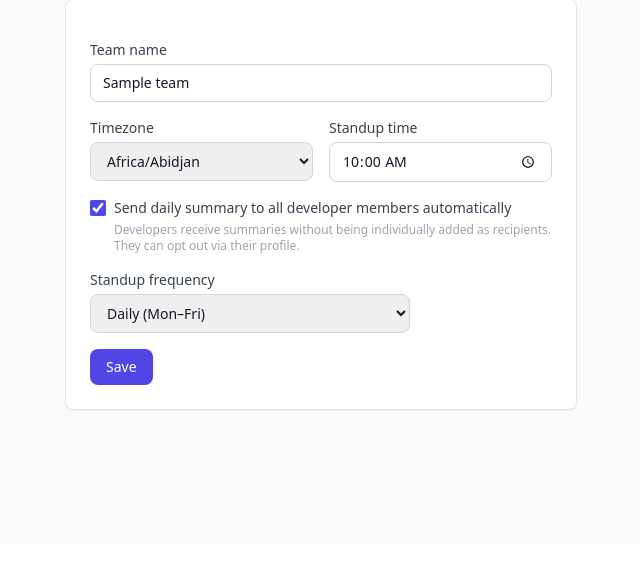
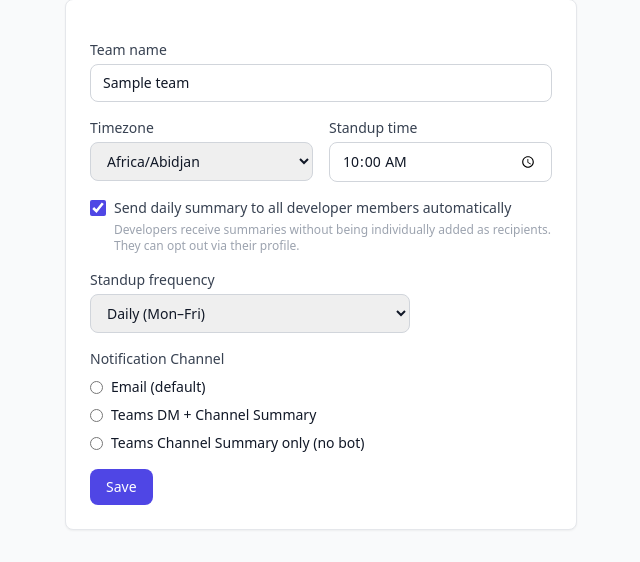
Before and after one commit to cedric-r/asyncstandup, a PHP site: page /teams/edit.php?id=1 in a window 1280 px wide. Shown: the part 256-818 px from the top of the page, without its empty margins (79-719 px from the left). Before the commit the page ends 667 px from the top, so only its background shows below. Run offline with PHP 8.4, Linux system fonts and the light colour scheme; the visitor is signed in with stand-in values (Sample User, id 1); tables that the repository leaves empty hold one stand-in row (values such as "Sample post"); some libraries are stand-ins or nearby versions.

Commit message:
feat(us-36): Teams schema — notification_channel, webhook_url, aad_id, mode selector UI
- tests/schema-sqlite.sql: 4 cols to teams (notification_channel NOT NULL DEFAULT 'email',
  teams_webhook_url, teams_channel_name, teams_conversation_ref) + 2 cols to users
  (teams_aad_id, teams_conversation_ref)
- db/schema.sql + schema-postgresql.sql: matching ALTER TABLE statements
- src/TeamRepository.php: updateTeam() — 3 new params (notificationChannel, teamsWebhookUrl,
  teamsChannelName); validation (enum check + HTTPS URL for teams modes); return array|false;
  getTeamById() ?? false satisfies PHPStan
- public/teams/edit.php: POST extracts new params; updateTeam() result checked for false;
  fieldset radio group (email/teams/teams-summary) + teams-fields div (PHP initial visibility +
  IIFE JS toggle); no-JS-safe (PHP sets display style from current value)
- tests/TeamsSchemaTest.php: 3 tests (default email, store webhook, reject invalid channel)

Result: 112 tests, 222 assertions — all pass; phpstan level 5 — 0 errors

```diff
--- a/public/teams/edit.php
+++ b/public/teams/edit.php
@@ -37,11 +37,22 @@ if ($_SERVER['REQUEST_METHOD'] === 'POST') {
                     ? max(1, min(7, (int) ($_POST['frequency_day'] ?? 1)))
                     : null;
 
+    $channel     = in_array($_POST['notification_channel'] ?? '', ['email', 'teams', 'teams-summary'], true)
+                   ? $_POST['notification_channel'] : 'email';
+    $webhookUrl  = trim($_POST['teams_webhook_url'] ?? '') ?: null;
+    $channelName = trim($_POST['teams_channel_name'] ?? '') ?: null;
+
     if (empty($errors)) {
-        updateTeam($pdo, $teamId, $name, $timezone, $standupTime . ':00', $summaryToAllDevelopers, $frequency, $frequencyDay);
-        setFlash('success', 'Team settings updated.');
-        header('Location: /teams/edit.php?id=' . $teamId);
-        exit;
+        $result = updateTeam($pdo, $teamId, $name, $timezone, $standupTime . ':00',
+                             $summaryToAllDevelopers, $frequency, $frequencyDay,
+                             $channel, $webhookUrl, $channelName);
+        if ($result === false) {
+            $errors[] = 'Invalid notification channel or missing/invalid webhook URL for Teams mode.';
+        } else {
+            setFlash('success', 'Team settings updated.');
+            header('Location: /teams/edit.php?id=' . $teamId);
+            exit;
+        }
     }
 }
 
@@ -118,6 +129,59 @@ ob_start();
       this.value === 'weekly' ? 'block' : 'none';
   });
   </script>
+  <?php
+  $currentChannel = $_POST['notification_channel'] ?? $team['notification_channel'] ?? 'email';
+  $teamsFieldsVisible = in_array($currentChannel, ['teams', 'teams-summary'], true);
+  ?>
+  <fieldset class="mt-6">
+    <legend class="text-sm font-medium text-gray-700 mb-2">Notification Channel</legend>
+    <div class="space-y-2">
+      <?php foreach (['email' => 'Email (default)', 'teams' => 'Teams DM + Channel Summary', 'teams-summary' => 'Teams Channel Summary only (no bot)'] as $val => $lbl): ?>
+      <label class="flex items-center gap-2 text-sm">
+        <input type="radio" name="notification_channel" value="<?= htmlspecialchars($val, ENT_QUOTES, 'UTF-8') ?>"
+               <?= $currentChannel === $val ? 'checked' : '' ?>>
+        <?= htmlspecialchars($lbl, ENT_QUOTES, 'UTF-8') ?>
+      </label>
+      <?php endforeach; ?>
+    </div>
+  </fieldset>
+
+  <div id="teams-fields" class="mt-4 space-y-4" style="display:<?= $teamsFieldsVisible ? '' : 'none' ?>">
+    <div>
+      <label class="block text-sm font-medium text-gray-700 mb-1">
+        Incoming Webhook URL <span class="text-red-500">*</span>
+      </label>
+      <input type="url" name="teams_webhook_url" maxlength="500"
+             value="<?= htmlspecialchars($_POST['teams_webhook_url'] ?? $team['teams_webhook_url'] ?? '', ENT_QUOTES, 'UTF-8') ?>"
+             class="w-full border border-gray-300 rounded-lg px-3 py-2 text-sm font-mono"
+             placeholder="https://xxxxxxx.webhook.office.com/webhookb2/...">
+      <p class="text-xs text-gray-500 mt-1">Found in Teams → channel → Connectors → Incoming Webhook</p>
+    </div>
+    <div>
+      <label class="block text-sm font-medium text-gray-700 mb-1">
+        Channel name <span class="text-gray-400 font-normal">(display only)</span>
+      </label>
+      <input type="text" name="teams_channel_name" maxlength="100"
+             value="<?= htmlspecialchars($_POST['teams_channel_name'] ?? $team['teams_channel_name'] ?? '', ENT_QUOTES, 'UTF-8') ?>"
+             class="w-full border border-gray-300 rounded-lg px-3 py-2 text-sm"
+             placeholder="e.g. #standup-alerts">
+    </div>
+  </div>
+
+  <script>
+  (function () {
+    var fields = document.getElementById('teams-fields');
+    function update() {
+      var sel = document.querySelector('input[name="notification_channel"]:checked');
+      fields.style.display = (sel && (sel.value === 'teams' || sel.value === 'teams-summary')) ? '' : 'none';
+    }
+    document.querySelectorAll('input[name="notification_channel"]').forEach(function (r) {
+      r.addEventListener('change', update);
+    });
+    update();
+  }());
+  </script>
+
   <button type="submit" class="mt-4 bg-indigo-600 hover:bg-indigo-700 text-white font-medium py-2 px-4 rounded-lg text-sm">Save</button>
 </form>
 </div>
--- a/src/TeamRepository.php
+++ b/src/TeamRepository.php
@@ -63,22 +63,64 @@ function createTeam(PDO $pdo, int $orgId, string $name, string $timezone, string
     return $teamId;
 }
 
+/**
+ * Update mutable team settings.
+ *
+ * Returns the updated team row on success, or false if validation fails:
+ * - notification_channel must be 'email', 'teams', or 'teams-summary'
+ * - teams or teams-summary mode requires a valid HTTPS teams_webhook_url
+ *
+ * @return array<string, mixed>|false
+ */
 function updateTeam(
-    PDO $pdo,
-    int $teamId,
-    string $name,
-    string $timezone,
-    string $standupTime,
-    int $summaryToAllDevelopers = 0,
-    string $frequency = 'daily',
-    ?int $frequencyDay = null
-): void {
+    PDO     $pdo,
+    int     $teamId,
+    string  $name,
+    string  $timezone,
+    string  $standupTime,
+    int     $summaryToAllDevelopers   = 0,
+    string  $frequency                = 'daily',
+    ?int    $frequencyDay             = null,
+    string  $notificationChannel      = 'email',
+    ?string $teamsWebhookUrl          = null,
+    ?string $teamsChannelName         = null
+): array|false {
+    $validChannels = ['email', 'teams', 'teams-summary'];
+    if (!in_array($notificationChannel, $validChannels, true)) {
+        return false;
+    }
+
+    if (in_array($notificationChannel, ['teams', 'teams-summary'], true)) {
+        $url = trim((string) $teamsWebhookUrl);
+        if ($url === ''
+            || filter_var($url, FILTER_VALIDATE_URL) === false
+            || !str_starts_with($url, 'https://')
+        ) {
+            return false;
+        }
+        $teamsWebhookUrl = $url;
+    } else {
+        $teamsWebhookUrl = null;
+    }
+
+    $teamsChannelName = $teamsChannelName !== null
+        ? mb_substr(trim($teamsChannelName), 0, 100)
+        : null;
+
     $pdo->prepare(
-        'UPDATE teams SET name = ?, timezone = ?, standup_time = ?,
-         summary_to_all_developers = ?, frequency = ?, frequency_day = ?
+        'UPDATE teams SET
+             name = ?, timezone = ?, standup_time = ?,
+             summary_to_all_developers = ?, frequency = ?, frequency_day = ?,
+             notification_channel = ?, teams_webhook_url = ?, teams_channel_name = ?
          WHERE id = ?'
-    )->execute([trim($name), $timezone, $standupTime, $summaryToAllDevelopers,
-                $frequency, $frequencyDay, $teamId]);
+    )->execute([
+        trim($name), $timezone, $standupTime,
+        $summaryToAllDevelopers, $frequency, $frequencyDay,
+        $notificationChannel, $teamsWebhookUrl, $teamsChannelName,
+        $teamId,
+    ]);
+
+    return getTeamById($pdo, $teamId) ?? false;
 }
 
 function suspendTeam(PDO $pdo, int $teamId): void
```
Also changed, not shown: db/schema-postgresql.sql (+10 -0 lines), db/schema.sql (+10 -0 lines), tests/TeamsSchemaTest.php (added, +55 -0 lines), tests/schema-sqlite.sql (+7 -1 lines), .specifications/asyncstandup/us-36-teams-schema/IMPL-PLAN-php-developer.md.
